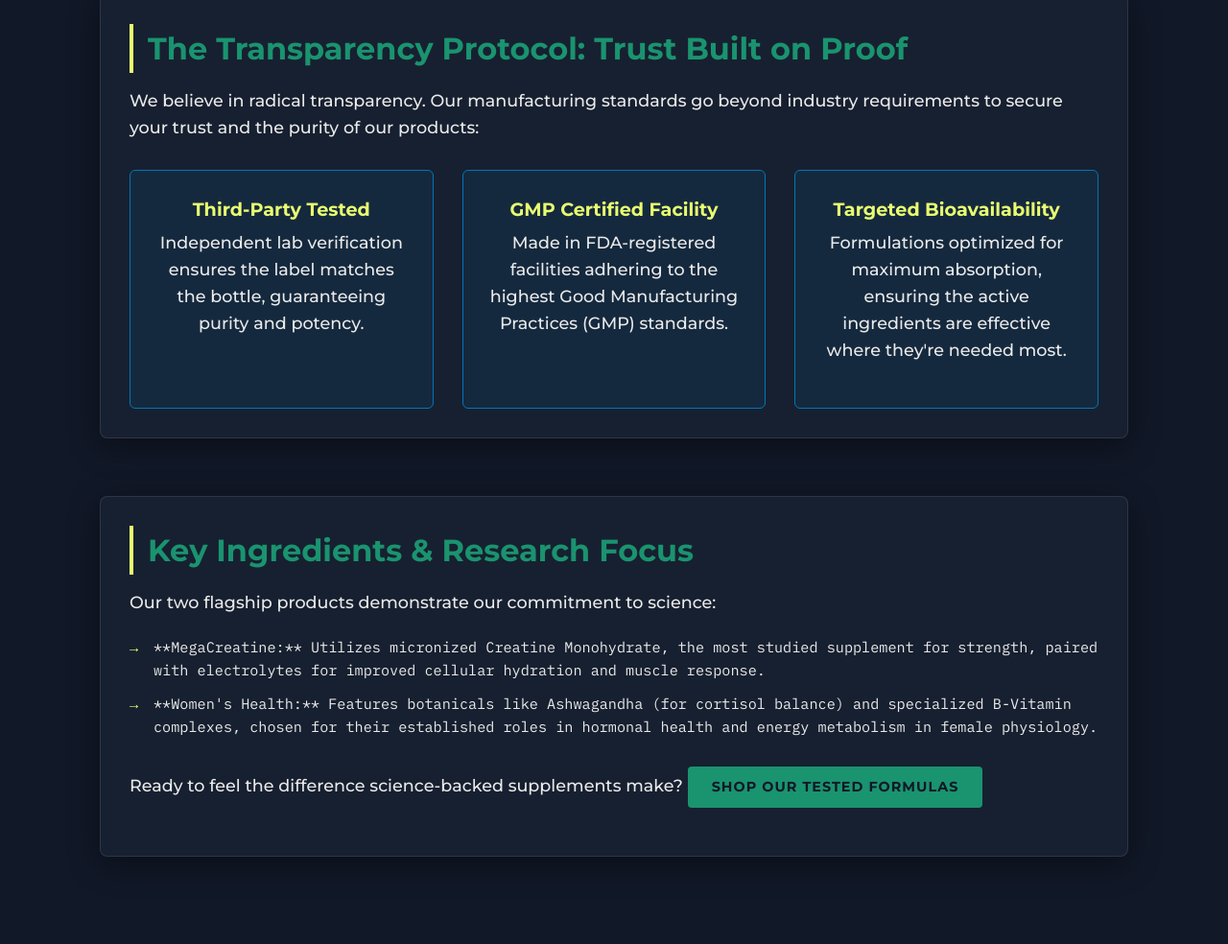
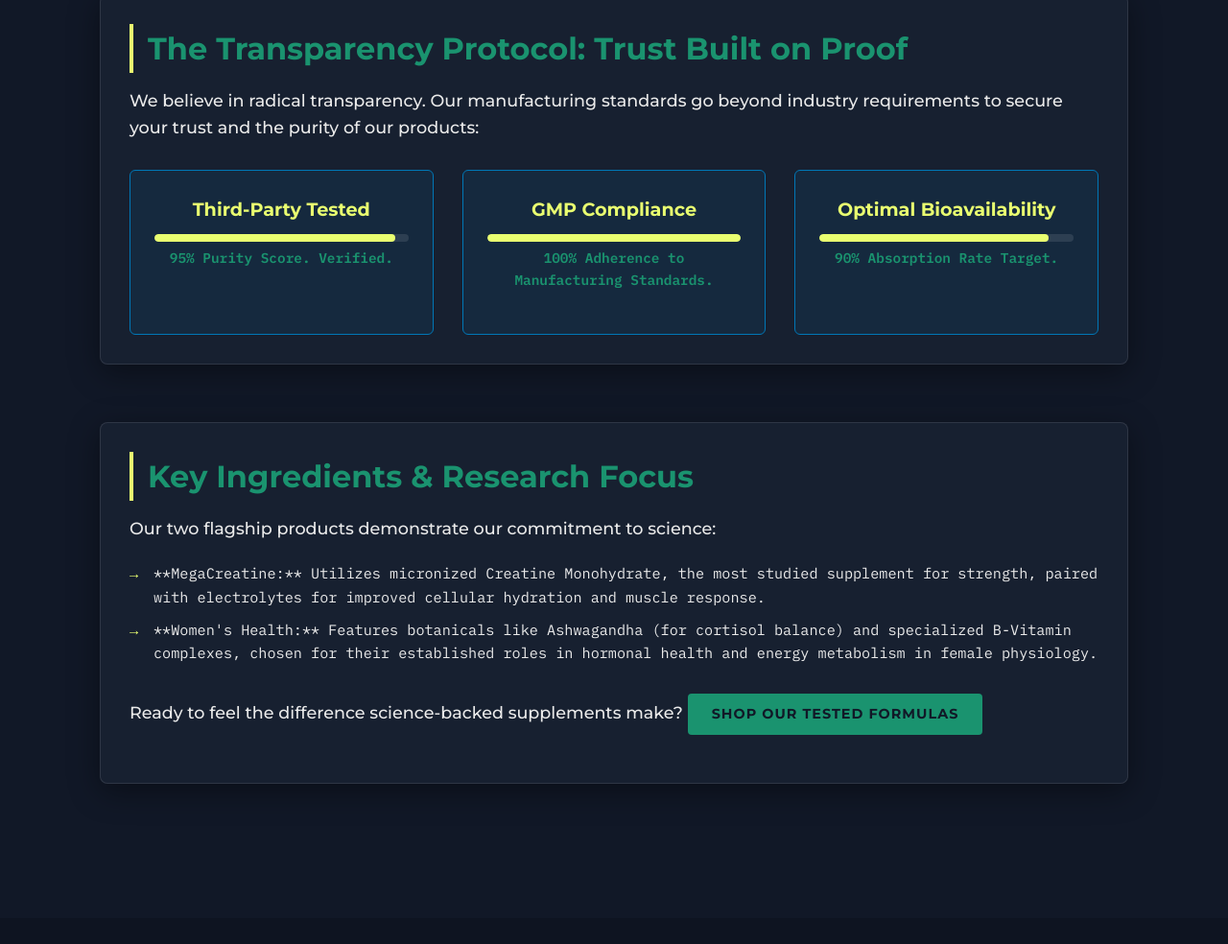
Before and after one commit to Naturesvyte/NaturesVYTE-brand-website, a plain HTML site: page science.html in a window 1280 px wide. Shown: the part 714-1698 px from the top of the page at 96% size. Drawn offline with Linux system fonts and the light colour scheme.

Commit message:
Update science.html

```diff
--- a/science.html
+++ b/science.html
@@ -58,6 +58,30 @@
         .trust-card { background: rgba(0, 119, 182, 0.1); padding: 25px; border-radius: 6px; border: 1px solid var(--color-secondary); text-align: center; }
         .trust-card strong { color: var(--color-accent); font-size: 1.2rem; display: block; margin-bottom: 5px; }
 
+        /* --- PROGRESS BAR STYLES FOR QUICK TRUST --- */
+        .progress-bar-container {
+            height: 8px; /* Slightly taller bar for visibility */
+            background: rgba(255, 255, 255, 0.1);
+            border-radius: 4px;
+            margin: 10px 0 5px 0;
+            overflow: hidden; /* Ensures bar is contained */
+        }
+        .progress-bar {
+            height: 100%;
+            background-color: var(--color-accent);
+            border-radius: 4px;
+            /* Added transition for a sleek, modern visual effect */
+            transition: width 1s ease-out;
+            /* Start with 0 width, let Javascript (optional) or CSS define final width */
+        }
+        .trust-card p.score-label {
+            font-family: 'IBM Plex Mono', monospace;
+            font-size: 0.9rem;
+            color: var(--color-primary);
+            font-weight: 600;
+        }
+
+
         /* Mobile Menu */
         #mobile-menu { display: none; font-size: 2rem; cursor: pointer; color: var(--color-accent); }
         @media (max-width: 768px) {
@@ -103,17 +127,29 @@
             <h3>The Transparency Protocol: Trust Built on Proof</h3>
             <p>We believe in radical transparency. Our manufacturing standards go beyond industry requirements to secure your trust and the purity of our products:</p>
             <div class="trust-grid">
+
                 <div class="trust-card">
                     <strong>Third-Party Tested</strong>
-                    <p>Independent lab verification ensures the label matches the bottle, guaranteeing purity and potency.</p>
+                    <div class="progress-bar-container">
+                        <div class="progress-bar" style="width: 95%;"></div>
+                    </div>
+                    <p class="score-label">95% Purity Score. Verified.</p>
                 </div>
+
                 <div class="trust-card">
-                    <strong>GMP Certified Facility</strong>
-                    <p>Made in FDA-registered facilities adhering to the highest Good Manufacturing Practices (GMP) standards.</p>
+                    <strong>GMP Compliance</strong>
+                    <div class="progress-bar-container">
+                        <div class="progress-bar" style="width: 100%;"></div>
+                    </div>
+                    <p class="score-label">100% Adherence to Manufacturing Standards.</p>
                 </div>
+
                 <div class="trust-card">
-                    <strong>Targeted Bioavailability</strong>
-                    <p>Formulations optimized for maximum absorption, ensuring the active ingredients are effective where they're needed most.</p>
+                    <strong>Optimal Bioavailability</strong>
+                    <div class="progress-bar-container">
+                        <div class="progress-bar" style="width: 90%;"></div>
+                    </div>
+                    <p class="score-label">90% Absorption Rate Target.</p>
                 </div>
             </div>
         </div>
```
